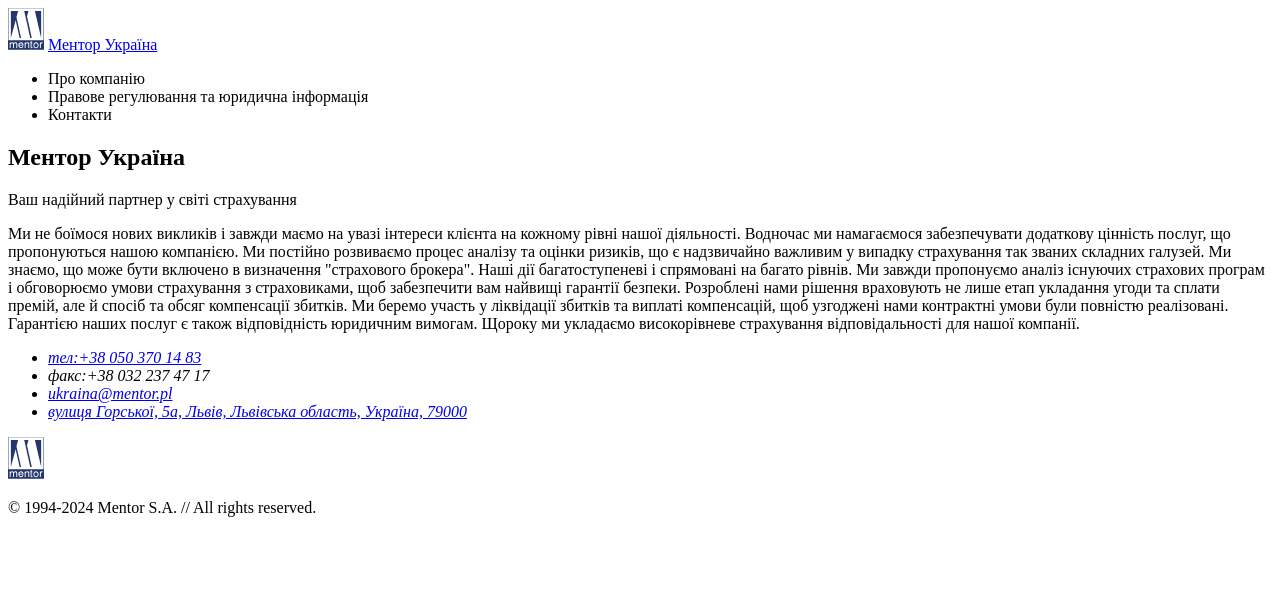
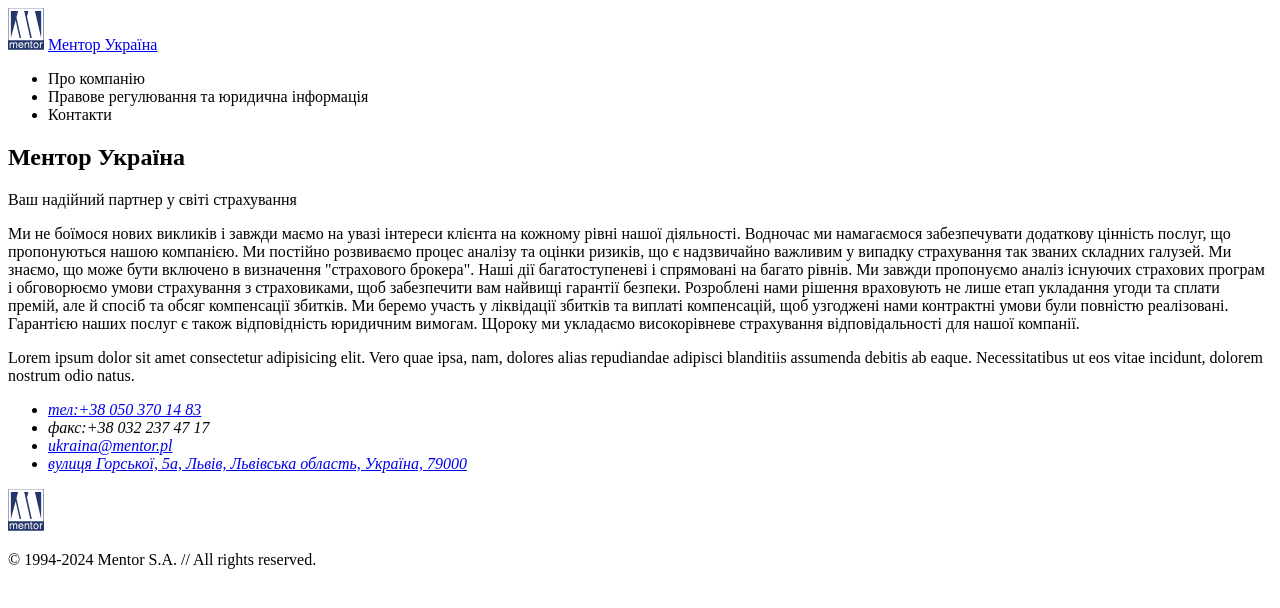
Before and after one commit to xPhoenixUAx/mentor, a plain HTML site: page mentor.html in a window 1280 px wide. Drawn offline with Linux system fonts and the light colour scheme.

Commit message:
corrected

```diff
--- a/mentor.html
+++ b/mentor.html
@@ -1,10 +1,11 @@
 <!DOCTYPE html>
-<html lang="en">
+<html lang="uk">
 <head>
     <meta charset="UTF-8">
     <meta name="viewport" content="width=device-width, initial-scale=1.0">
     <title>Ментор Україна</title>
 </head>
+<body>
 <header>
     <img src="./images/logo_mentor.svg" width="36" height="42" alt="logo_mentor">
     <a href="./mentor.html">Ментор Україна</a>
@@ -16,7 +17,6 @@
         </ul>
     </nav>
 </header>
-<body>
     <main>
         <!--Інформація про компанію -->
         <section>
@@ -35,11 +35,13 @@
         </section>
         <!--Правове регулювання і мета компанії-->
         <section>
+            <h2 hidden>Law Info</h2>
+            <p>Lorem ipsum dolor sit amet consectetur adipisicing elit. Vero quae ipsa, nam, dolores alias repudiandae adipisci blanditiis assumenda debitis ab eaque. Necessitatibus ut eos vitae incidunt, dolorem nostrum odio natus.</p>
         </section>
     </main>
     <footer>
         <address>
-            <ul>
+        <ul>
             <li><a href="tel:+380503701483">тел:+38 050 370 14 83</a></li>
             <li>факс:+38 032 237 47 17</li>
             <li><a href="mailto:ukraina@mentor.pl">ukraina@mentor.pl</a></li>
```
